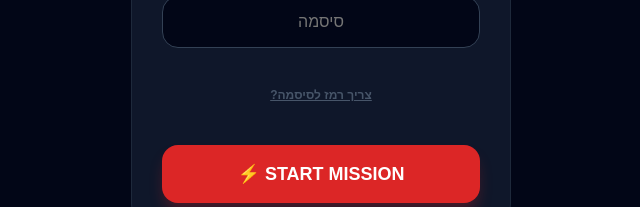
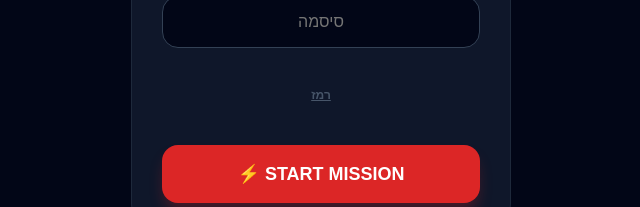
Before and after one commit to raza785612-cmd/casa-de-papel-race, a React (Vite) app: page /login in a window 1280 px wide. Shown: the part 433-640 px from the top of the page, without its empty margins (319-959 px from the left). Built offline with nearby package versions, Linux system fonts and the light colour scheme.

Commit message:
add finish page

```diff
--- a/src/components/Finish.jsx
+++ b/src/components/Finish.jsx
@@ -94,7 +94,7 @@ const Finish = () => {
           }}></div>
 
           <p style={{ color: '#e2e8f0', fontSize: '20px', lineHeight: '1.6', marginBottom: '30px' }}>
-            סיימתם את כל המשימות של <br />
+            סיימת את כל המשימות של <br />
             <strong>בית הנייר</strong>
           </p>
 
--- a/src/components/Login.jsx
+++ b/src/components/Login.jsx
@@ -90,7 +90,7 @@ const Login = () => {
                 onClick={() => setShowHint(true)}
                 style={{ background: 'none', border: 'none', color: '#475569', fontSize: '12px', cursor: 'pointer', textDecoration: 'underline' }}
               >
-                צריך רמז לסיסמה?
+               רמז
               </button>
             ) : (
               <div style={{ color: '#fbbf24', fontSize: '13px', backgroundColor: 'rgba(251, 191, 36, 0.1)', padding: '10px', borderRadius: '10px', border: '1px solid rgba(251, 191, 36, 0.2)' }}>
```
